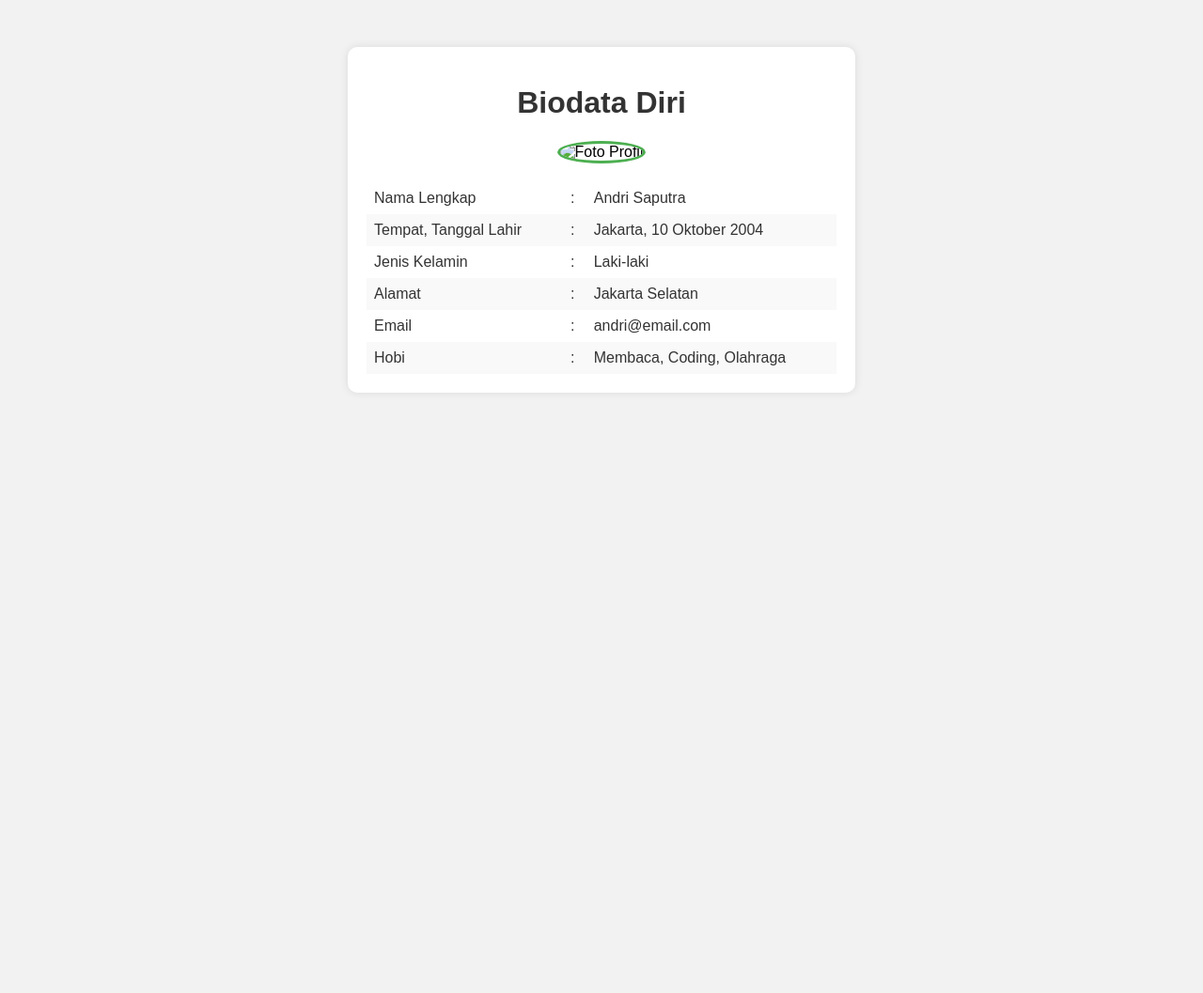
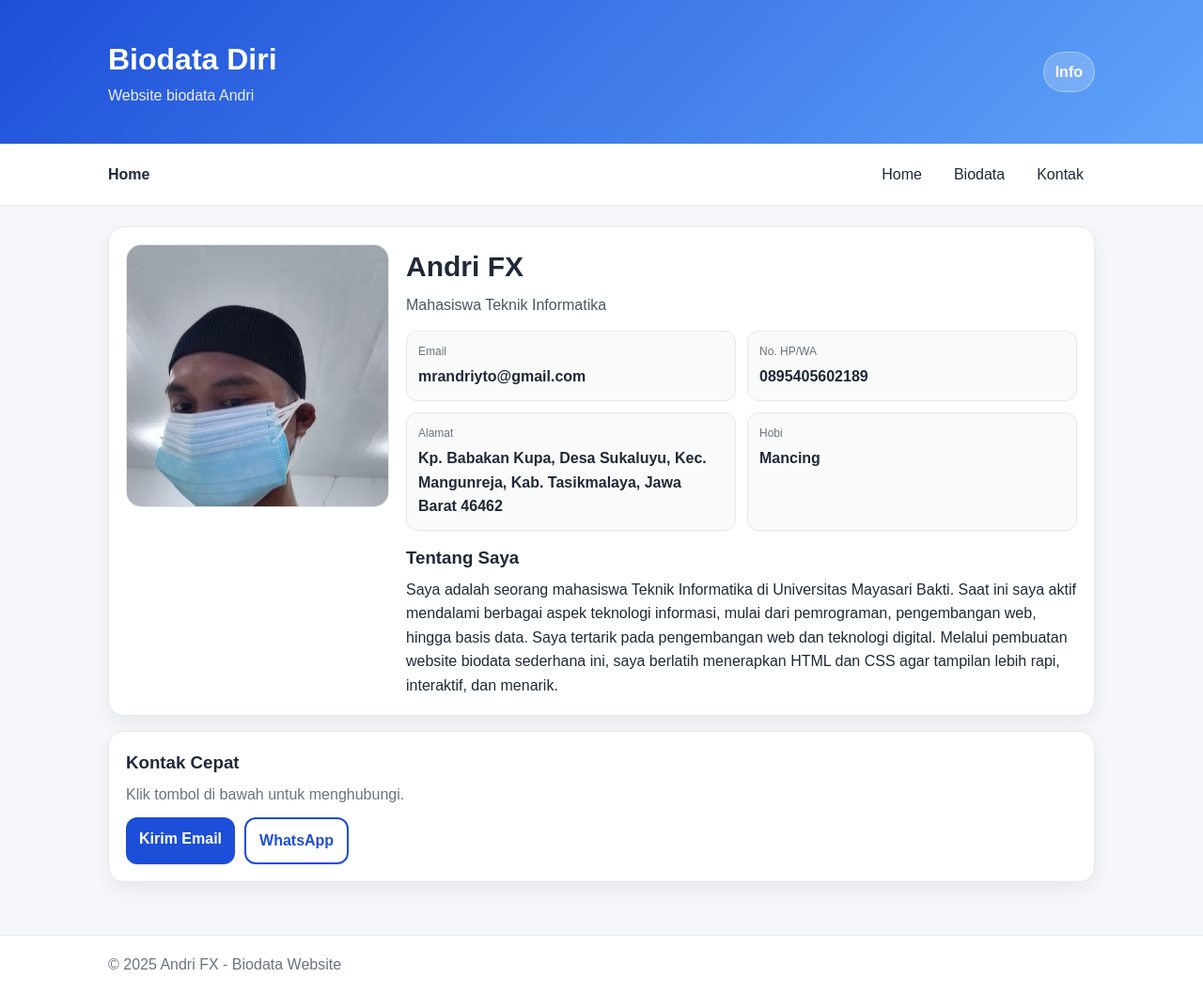
Before and after one commit to mrandriyt0-dotcom/PP-AndriFX, a plain HTML site: page index.html in a window 1280 px wide. Shown: the whole page at 94% size. Before the commit the page ends 800 px from the top, so only its background shows below. Drawn offline with Linux system fonts and the light colour scheme.

Commit message:
Add files via upload

```diff
--- a/index.html
+++ b/index.html
@@ -1,52 +1,99 @@
 <!DOCTYPE html>
 <html lang="id">
 <head>
-    <meta charset="UTF-8">
-    <title>Biodata Diri</title>
-    <link rel="stylesheet" href="style.css">
+  <meta charset="UTF-8" />
+  <meta name="viewport" content="width=device-width, initial-scale=1.0" />
+  <title>Biodata Andri</title>
+  <link rel="stylesheet" href="style.css" />
 </head>
+
 <body>
 
-    <div class="container">
+  <header class="header" id="home">
+    <div class="container header-inner">
+      <div>
         <h1>Biodata Diri</h1>
+        <p class="subtitle">Website biodata Andri</p>
+      </div>
+      <span class="badge">Info</span>
+    </div>
+  </header>
 
-        <div class="profile">
-            <img src="foto.jpg" alt="Foto Profil">
+  <nav class="nav">
+    <div class="container nav-inner">
+      <div class="brand">Home</div>
+      <div class="nav-links">
+        <a href="#home">Home</a>
+        <a href="#biodata">Biodata</a>
+        <a href="#kontak">Kontak</a>
+      </div>
+    </div>
+  </nav>
+
+  <main class="container">
+    <section class="card profile" id="biodata">
+
+      <!-- FOTO (STATIS, TIDAK PERLU UPLOAD) -->
+      <div class="left">
+        <img class="avatar" src="foto.jpg" alt="Foto Andri FX">
+
+      </div>
+
+      <!-- DATA -->
+      <div class="right">
+        <h2 class="name">Andri FX</h2>
+        <p class="role">Mahasiswa Teknik Informatika</p>
+
+        <div class="grid">
+          <div class="item">
+            <p class="label">Email</p>
+            <p class="value">mrandriyto@gmail.com</p>
+          </div>
+
+          <div class="item">
+            <p class="label">No. HP/WA</p>
+            <p class="value">0895405602189</p>
+          </div>
+
+          <div class="item">
+            <p class="label">Alamat</p>
+            <p class="value">Kp. Babakan Kupa, Desa Sukaluyu, Kec. Mangunreja, Kab. Tasikmalaya, Jawa Barat 46462</p>
+          </div>
+
+          <div class="item">
+            <p class="label">Hobi</p>
+            <p class="value">Mancing</p>
+          </div>
         </div>
 
-        <table>
-            <tr>
-                <td>Nama Lengkap</td>
-                <td>:</td>
-                <td>Andri Saputra</td>
-            </tr>
-            <tr>
-                <td>Tempat, Tanggal Lahir</td>
-                <td>:</td>
-                <td>Jakarta, 10 Oktober 2004</td>
-            </tr>
-            <tr>
-                <td>Jenis Kelamin</td>
-                <td>:</td>
-                <td>Laki-laki</td>
-            </tr>
-            <tr>
-                <td>Alamat</td>
-                <td>:</td>
-                <td>Jakarta Selatan</td>
-            </tr>
-            <tr>
-                <td>Email</td>
-                <td>:</td>
-                <td>andri@email.com</td>
-            </tr>
-            <tr>
-                <td>Hobi</td>
-                <td>:</td>
-                <td>Membaca, Coding, Olahraga</td>
-            </tr>
-        </table>
+        <div class="about">
+          <h3>Tentang Saya</h3>
+          <p>
+            Saya adalah seorang mahasiswa Teknik Informatika di Universitas Mayasari Bakti.
+            Saat ini saya aktif mendalami berbagai aspek teknologi informasi, mulai dari pemrograman,
+            pengembangan web, hingga basis data. Saya tertarik pada pengembangan web dan teknologi digital.
+            Melalui pembuatan website biodata sederhana ini, saya berlatih menerapkan HTML dan CSS agar tampilan
+            lebih rapi, interaktif, dan menarik.
+          </p>
+        </div>
+      </div>
+    </section>
+
+    <section class="card" id="kontak">
+      <h3>Kontak Cepat</h3>
+      <p class="muted">Klik tombol di bawah untuk menghubungi.</p>
+      <div class="actions">
+        <a class="btn" href="mailto:mrandriyto@gmail.com">Kirim Email</a>
+        <a class="btn outline" href="https://wa.me/62895405602189" target="_blank">WhatsApp</a>
+      </div>
+    </section>
+  </main>
+
+  <footer class="footer">
+    <div class="container">
+      <p>&copy; 2025 Andri FX - Biodata Website</p>
     </div>
+  </footer>
 
 </body>
 </html>
--- a/style.css
+++ b/style.css
@@ -1,48 +1,191 @@
+* { box-sizing: border-box; margin: 0; padding: 0; }
+
+html { scroll-behavior: smooth; }
+
 body {
-    font-family: Arial, Helvetica, sans-serif;
-    background-color: #f2f2f2;
-    margin: 0;
-    padding: 0;
+  font-family: Arial, sans-serif;
+  background: #f5f7fb;
+  color: #1f2937;
+  line-height: 1.6;
 }
 
 .container {
-    width: 500px;
-    margin: 50px auto;
-    background-color: white;
-    padding: 20px;
-    border-radius: 10px;
-    box-shadow: 0 0 10px rgba(0, 0, 0, 0.1);
+  width: min(1050px, 92%);
+  margin: 0 auto;
 }
 
-h1 {
-    text-align: center;
-    color: #333;
+/* HEADER */
+.header {
+  background: linear-gradient(135deg, #1d4ed8, #60a5fa);
+  color: white;
+  padding: 38px 0;
 }
 
-.profile {
-    text-align: center;
-    margin-bottom: 20px;
+.header-inner {
+  display: flex;
+  justify-content: space-between;
+  align-items: center;
+  gap: 16px;
 }
 
-.profile img {
-    width: 120px;
-    height: 120px;
-    border-radius: 50%;
-    object-fit: cover;
-    border: 3px solid #4CAF50;
+.subtitle { opacity: 0.9; }
+
+.badge {
+  background: rgba(255,255,255,0.2);
+  border: 1px solid rgba(255,255,255,0.35);
+  padding: 8px 12px;
+  border-radius: 999px;
+  font-weight: bold;
 }
 
-table {
-    width: 100%;
-    border-collapse: collapse;
+/* NAV */
+.nav {
+  position: sticky;
+  top: 0;
+  z-index: 10;
+  background: rgba(255, 255, 255, 0.92);
+  backdrop-filter: blur(8px);
+  border-bottom: 1px solid #e5e7eb;
 }
 
-table td {
-    padding: 8px;
-    vertical-align: top;
-    color: #333;
+.nav-inner {
+  display: flex;
+  align-items: center;
+  justify-content: space-between;
+  padding: 12px 0;
 }
 
-table tr:nth-child(even) {
-    background-color: #f9f9f9;
+.brand { font-weight: bold; }
+
+.nav-links {
+  display: flex;
+  gap: 10px;
 }
+
+.nav-links a {
+  text-decoration: none;
+  color: #1f2937;
+  padding: 8px 12px;
+  border-radius: 10px;
+  transition: 0.2s;
+}
+
+.nav-links a:hover {
+  background: #e0f2fe;
+  color: #0c4a6e;
+}
+
+/* MAIN */
+main { padding: 22px 0 40px; }
+
+.card {
+  background: white;
+  border: 1px solid #e5e7eb;
+  border-radius: 16px;
+  padding: 18px;
+  box-shadow: 0 8px 20px rgba(0,0,0,0.06);
+  margin-bottom: 16px;
+}
+
+/* PROFILE */
+.profile {
+  display: grid;
+  grid-template-columns: 280px 1fr;
+  gap: 18px;
+  align-items: start;
+}
+
+.left { display: flex; flex-direction: column; gap: 10px; }
+
+.avatar {
+  width: 100%;
+  aspect-ratio: 1 / 1;
+  object-fit: cover;
+  border-radius: 16px;
+  border: 1px solid #e5e7eb;
+  background: #f3f4f6;
+}
+
+.small-note {
+  font-size: 13px;
+  color: #6b7280;
+}
+
+.name {
+  font-size: 30px;
+  margin-bottom: 4px;
+}
+
+.role {
+  color: #4b5563;
+  margin-bottom: 14px;
+}
+
+.grid {
+  display: grid;
+  grid-template-columns: repeat(2, 1fr);
+  gap: 12px;
+  margin-bottom: 14px;
+}
+
+.item {
+  border: 1px solid #e5e7eb;
+  border-radius: 12px;
+  padding: 12px;
+  background: #fafafa;
+}
+
+.label {
+  font-size: 12px;
+  color: #6b7280;
+  margin-bottom: 4px;
+}
+
+.value { font-weight: bold; }
+
+.about h3 { margin-bottom: 6px; }
+
+.muted { color: #6b7280; margin: 6px 0 12px; }
+
+/* BUTTON */
+.actions {
+  display: flex;
+  gap: 10px;
+  flex-wrap: wrap;
+}
+
+.btn {
+  display: inline-block;
+  padding: 10px 14px;
+  border-radius: 12px;
+  background: #1d4ed8;
+  color: white;
+  text-decoration: none;
+  border: none;
+  cursor: pointer;
+  font-weight: bold;
+}
+
+.btn:hover { filter: brightness(0.95); }
+
+.btn.outline {
+  background: transparent;
+  color: #1d4ed8;
+  border: 2px solid #1d4ed8;
+}
+
+/* FOOTER */
+.footer {
+  padding: 18px 0;
+  border-top: 1px solid #e5e7eb;
+  background: white;
+  color: #6b7280;
+}
+
+/* RESPONSIVE */
+@media (max-width: 850px) {
+  .profile { grid-template-columns: 1fr; }
+  .grid { grid-template-columns: 1fr; }
+  .header-inner { flex-direction: column; align-items: flex-start; }
+  .nav-inner { flex-direction: column; align-items: flex-start; gap: 10px; }
+}
```
Also changed, not shown: foto.jpg (added).
